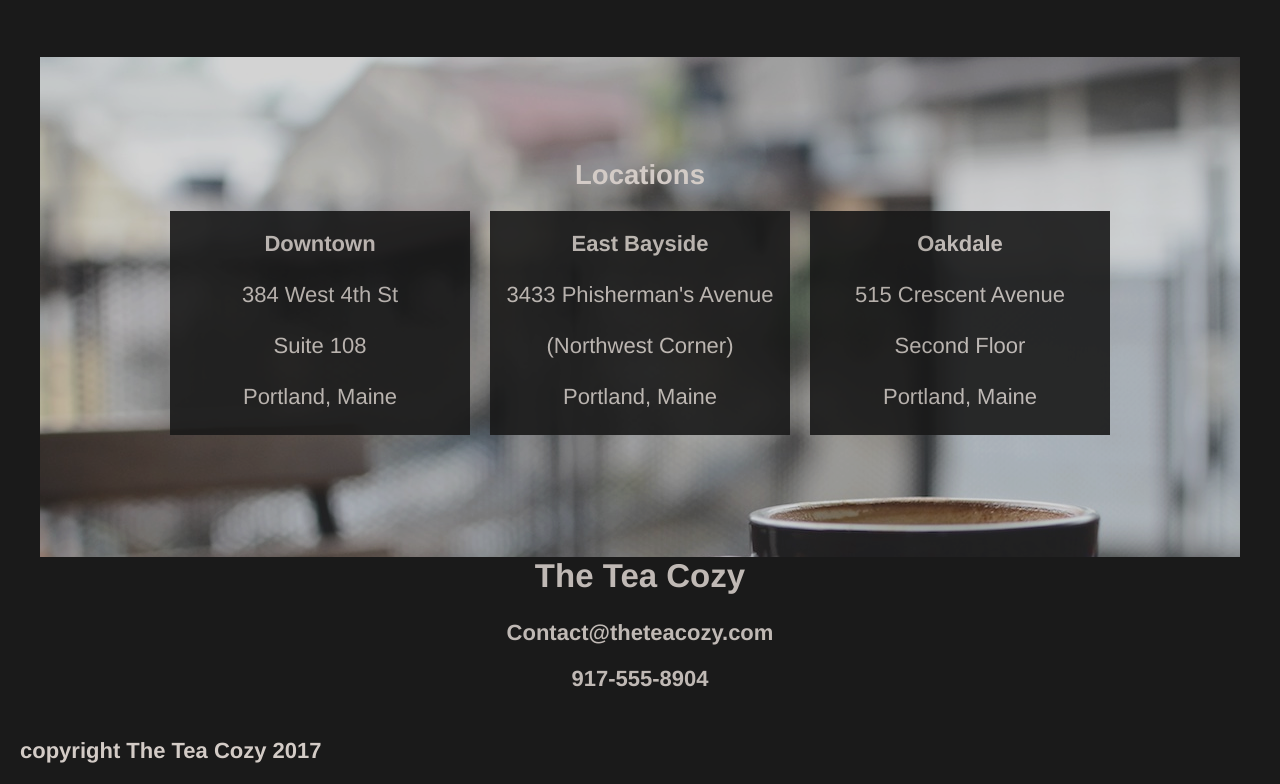
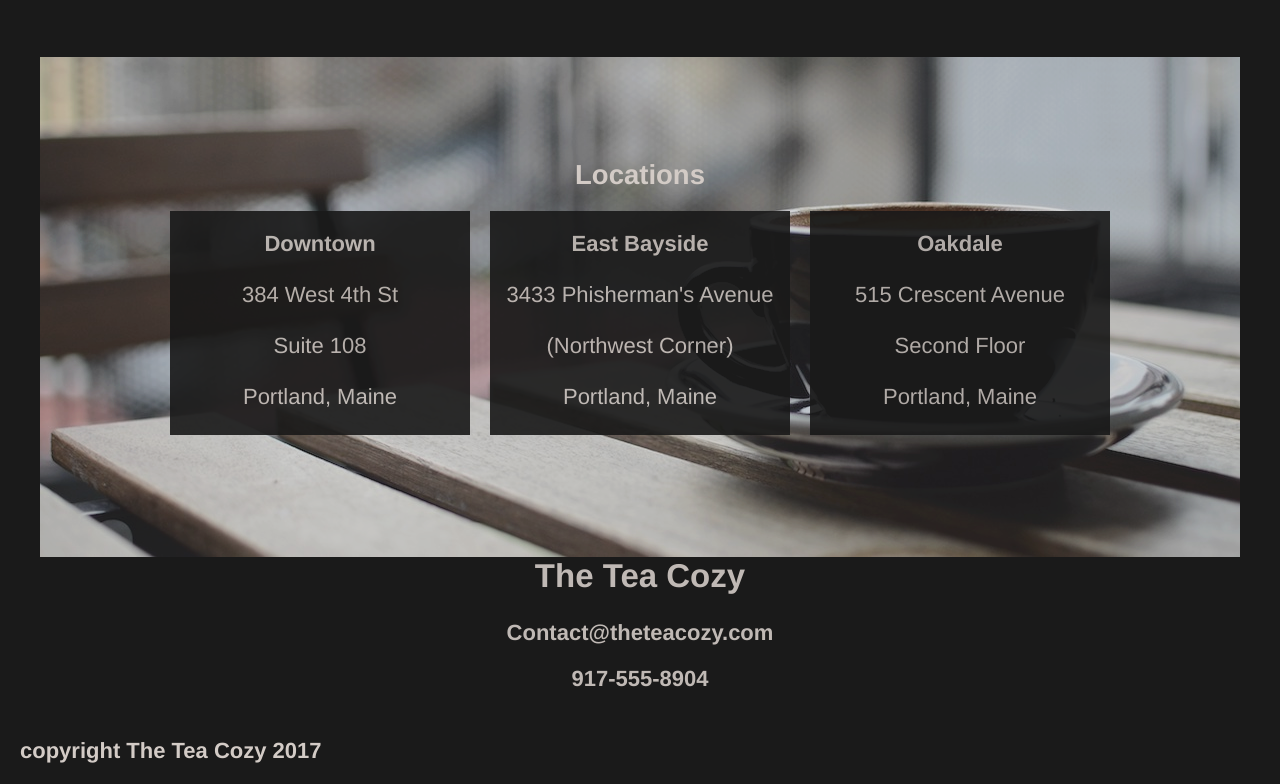
Before and after one commit to SupTarr/TeaCozy, a plain HTML site: page index.html in a window 1280 px wide. Shown: the part 1384-2168 px from the top of the page. Drawn offline with Linux system fonts and the light colour scheme.

Commit message:
Improve Image

```diff
--- a/style.css
+++ b/style.css
@@ -126,6 +126,9 @@ header {
   position: relative;
   top: 69px;
   background-image: url("resources/img-locations-background.jpg");
+  background-position: bottom;
+  background-size: cover;
+  background-repeat: no-repeat;
   max-width: 1200px;
   height: 500px;
   background-size: cover;
```
